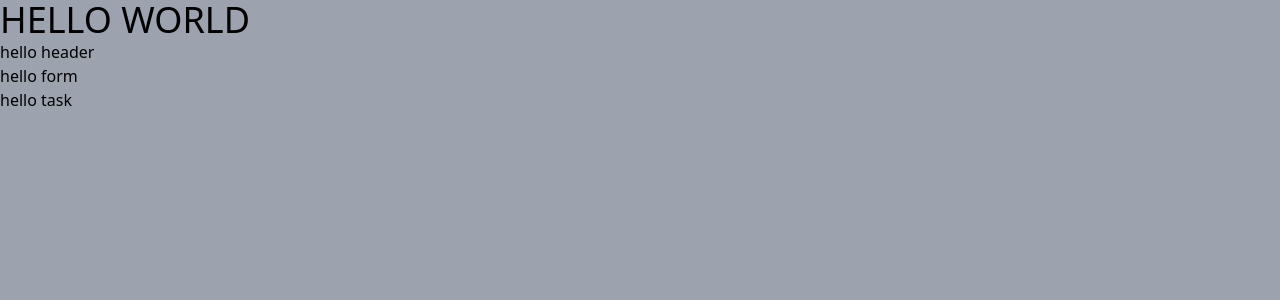
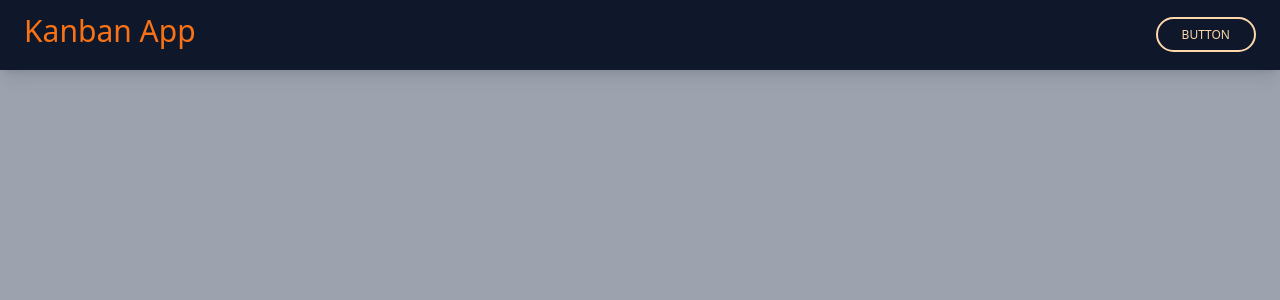
Before and after one commit to Usernamek-dot/todo2022, a React (Vite) app in the folder to-do/: page / in a window 1280 px wide. Shown: the top 300 px of the page. Built offline with nearby package versions, Linux system fonts and the light colour scheme.

Commit message:
Added header

```diff
--- a/to-do/index.html
+++ b/to-do/index.html
@@ -6,7 +6,7 @@
     <meta name="viewport" content="width=device-width, initial-scale=1.0" />
     <title>Vite + React</title>
   </head>
-  <body class="bg-gray-400" >
+  <body class="bg-gray-400">
     <div id="root"></div>
     <script type="module" src="/src/main.jsx"></script>
   </body>
--- a/to-do/src/App.jsx
+++ b/to-do/src/App.jsx
@@ -1,14 +1,9 @@
-import {Form} from "./components/Form"
-import {Header} from "./components/Header"
-import {Task} from "./components/Task"
+import { Header } from "./components/Header";
 
 function App() {
   return (
     <>
-      <h1 className="text-4xl uppercase">hello world</h1>
-      <Header/>
-      <Form/>
-      <Task/>
+      <Header />
     </>
   );
 }
--- a/to-do/src/components/Header.jsx
+++ b/to-do/src/components/Header.jsx
@@ -1 +1,19 @@
-export const Header = ()=>{return <p>hello header</p> }
+export const Header = () => {
+  return (
+    <>
+      <nav class="bg-slate-900 sticky w-full flex flex-wrap items-center flex justify-between py-3 bg-gray-100 text-gray-500 hover:text-gray-700 focus:text-gray-700 shadow-lg">
+        <div class="container-fluid w-full flex flex-wrap items-center justify-between px-6">
+          <p className="font-medium leading-tight text-3xl mt-0 mb-2 text-orange-500">
+            Kanban App
+          </p>
+          <button
+            type="button"
+            className="inline-block px-6 py-2 border-2 border-orange-200 text-orange-200 font-medium text-xs leading-tight uppercase rounded-full   hover:bg-black hover:bg-opacity-5 focus:outline-none"
+          >
+            button
+          </button>
+        </div>
+      </nav>
+    </>
+  );
+};
--- a/to-do/tailwind.config.cjs
+++ b/to-do/tailwind.config.cjs
@@ -2,7 +2,13 @@
 module.exports = {
   content: ["./index.html", "./src/**/*.jsx"],
   theme: {
-    extend: {},
+    extend: {
+
+    },
+    // fontFamily: {
+    //   poppins: ['Poppins, 'sans-serif'],
+    // },
   },
+
   plugins: [],
 };
```
